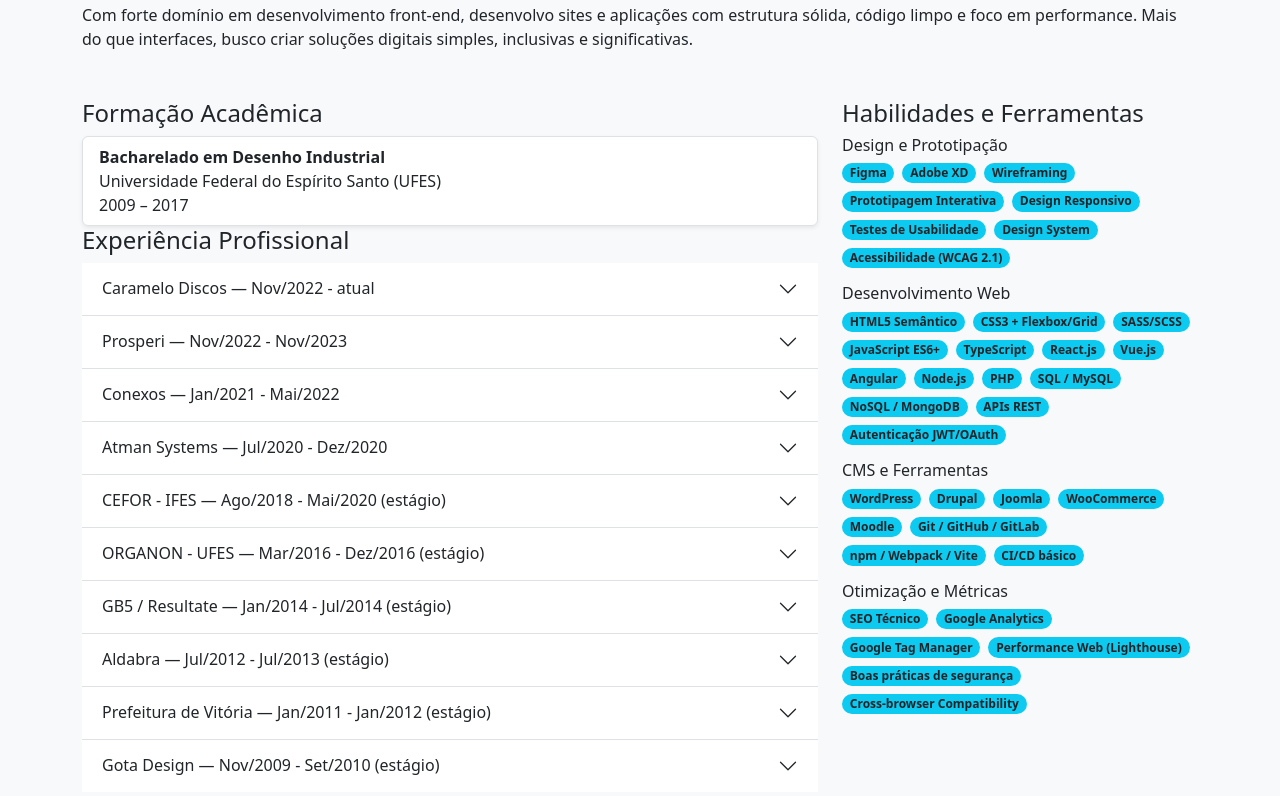
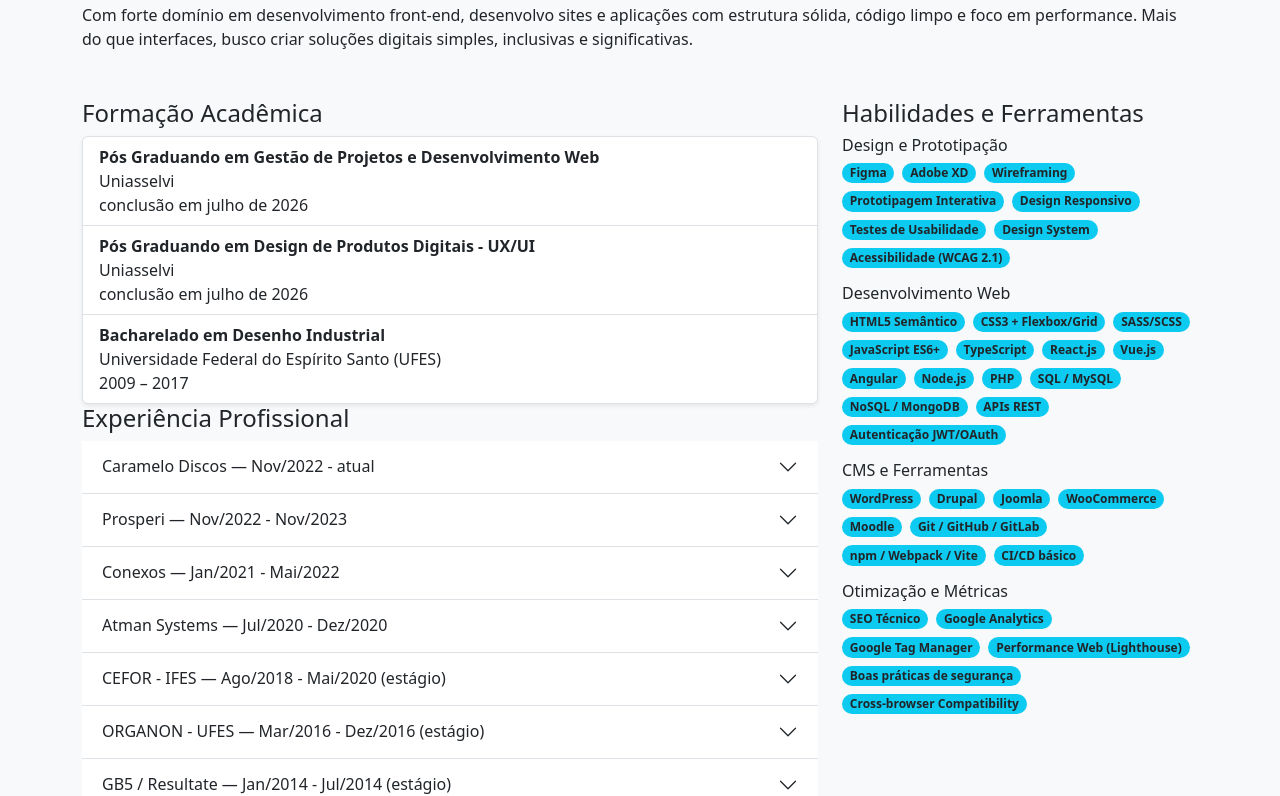
Before and after one commit to ChicoGui/chicogui.github.io, a plain HTML site: page index.html in a window 1280 px wide. Shown: the part 2685-3481 px from the top of the page. Drawn offline with nearby package versions, Linux system fonts and the light colour scheme.

Commit message:
atualização formação academica index.html

```diff
--- a/index.html
+++ b/index.html
@@ -182,6 +182,16 @@
           <h2 class="h4">Formação Acadêmica</h2>
         </header>
         <ul class="list-group list-group-flush border rounded shadow-sm">
+          <li class="list-group-item">
+            <strong>Pós Graduando em Gestão de Projetos e Desenvolvimento Web</strong><br>
+            Uniasselvi<br>
+            conclusão em julho de 2026
+          </li>
+          <li class="list-group-item">
+            <strong>Pós Graduando em Design de Produtos Digitais - UX/UI</strong><br>
+            Uniasselvi<br>
+            conclusão em julho de 2026
+          </li>
           <li class="list-group-item">
             <strong>Bacharelado em Desenho Industrial</strong><br>
             Universidade Federal do Espírito Santo (UFES)<br>
```
